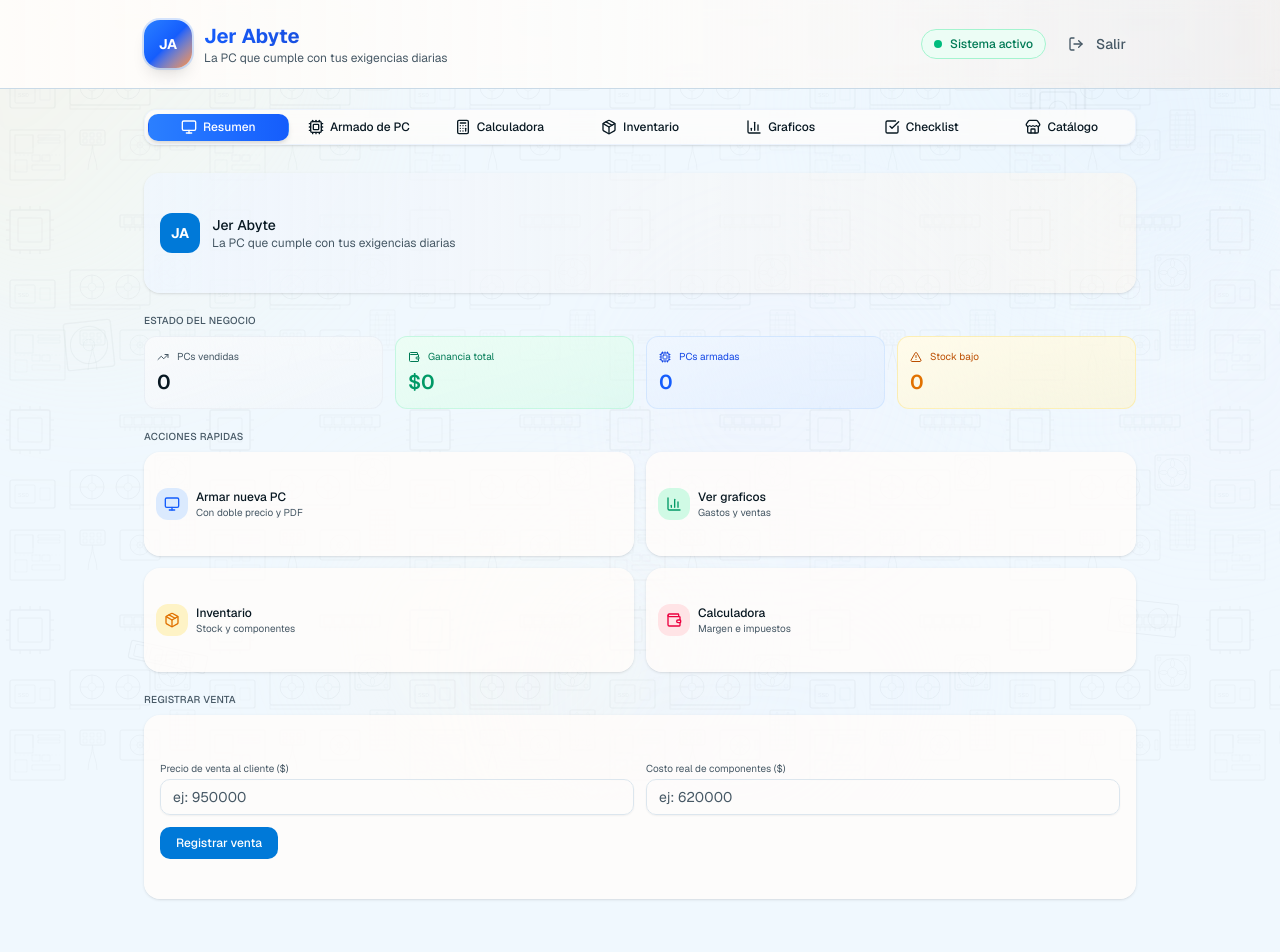
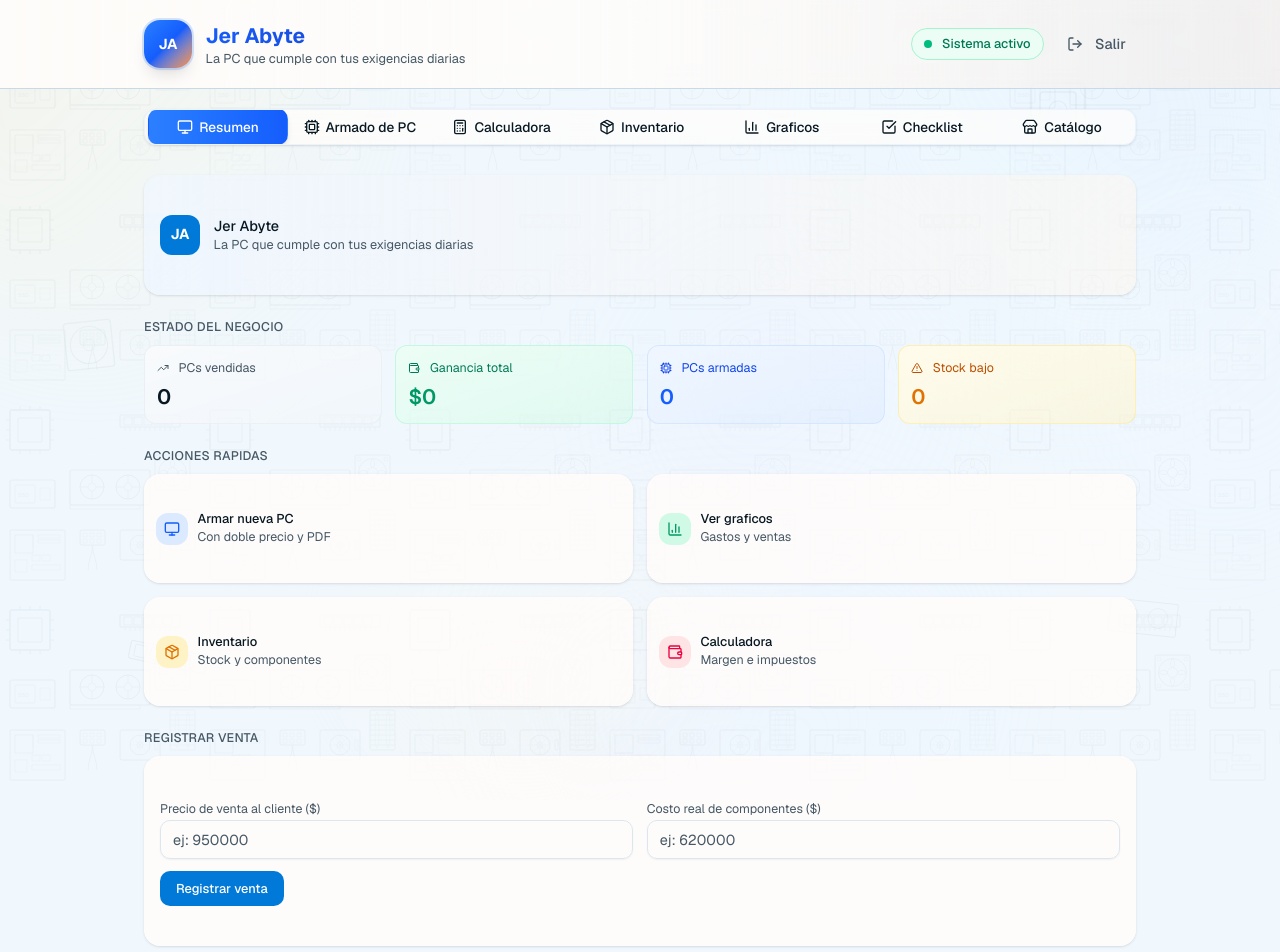
Before and after one commit to HolaQueHcs/Jer-Abyte, a Next.js app: page / in a window 1280 px wide. Shown: the top 952 px of the page. Before the commit the page ends 919 px from the top, so only its background shows below. Built offline with nearby package versions, Linux system fonts and the light colour scheme; no server answers; the database is empty.

Commit message:
Enhance typography and spacing in globals.css
Added various font size adjustments and improved spacing for better readability and usability across the application.

```diff
--- a/app/globals.css
+++ b/app/globals.css
@@ -133,5 +133,69 @@
   }
   body {
     @apply bg-background text-foreground;
+    font-size: 15px;
+    line-height: 1.6;
   }
+
+  /* Textos más grandes en toda la app */
+  .text-xs    { font-size: 0.8rem !important; }
+  .text-sm    { font-size: 0.9rem !important; }
+  .text-base  { font-size: 1rem !important; }
+  .text-lg    { font-size: 1.15rem !important; }
+  .text-xl    { font-size: 1.3rem !important; }
+  .text-2xl   { font-size: 1.55rem !important; }
+  .text-3xl   { font-size: 1.9rem !important; }
+
+  /* Labels y etiquetas más legibles */
+  .text-\[10px\] { font-size: 0.78rem !important; }
+  .text-\[9px\]  { font-size: 0.74rem !important; }
+  .text-\[8px\]  { font-size: 0.72rem !important; }
+
+  /* Inputs más grandes y fáciles de tocar */
+  input, select, textarea {
+    font-size: 0.95rem !important;
+    min-height: 2.4rem;
+  }
+
+  /* Botones más cómodos */
+  button {
+    font-size: 0.88rem !important;
+    min-height: 2.2rem;
+  }
+
+  /* Cards con más padding interno */
+  .card-content, [class*="CardContent"] {
+    padding: 1.25rem !important;
+  }
+
+  /* Badges más legibles */
+  .badge, [class*="Badge"] {
+    font-size: 0.72rem !important;
+    padding: 0.2rem 0.55rem !important;
+  }
+
+  /* Tabs más grandes */
+  [role="tab"] {
+    font-size: 0.85rem !important;
+    padding: 0.55rem 0.9rem !important;
+  }
+
+  /* Métricas del resumen bien grandes */
+  .metric-value {
+    font-size: 1.6rem !important;
+    font-weight: 600;
+  }
+
+  /* Separación entre secciones */
+  .space-y-2 > * + * { margin-top: 0.6rem !important; }
+  .space-y-3 > * + * { margin-top: 0.85rem !important; }
+  .space-y-4 > * + * { margin-top: 1.1rem !important; }
+  .space-y-5 > * + * { margin-top: 1.4rem !important; }
+
+  /* Gap en grids más amplio */
+  .gap-2 { gap: 0.6rem !important; }
+  .gap-3 { gap: 0.85rem !important; }
+
+  /* Scroll suave en toda la app */
+  html { scroll-behavior: smooth; }
 }
```
